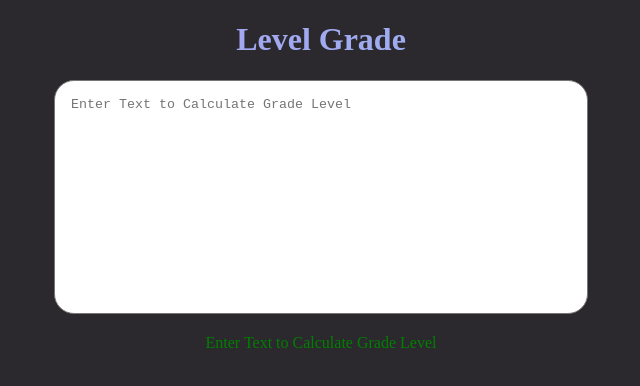
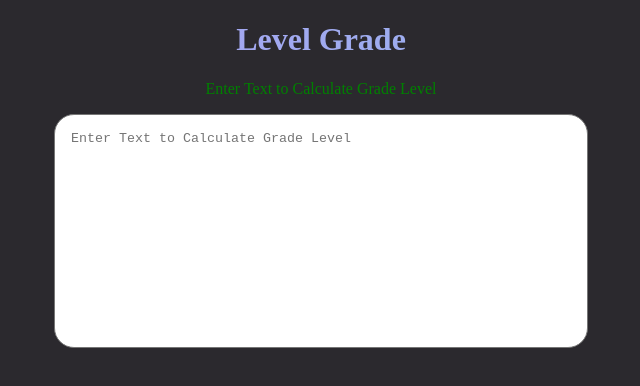
Before and after one commit to raad1masum/level-grade, a React (Create React App) app: page / in a window 1280 px wide. Shown: the top 386 px of the page, without its empty margins (319-959 px from the left). Built offline with nearby package versions, Linux system fonts and the light colour scheme; a web font is replaced by a local one.

Commit message:
move result above text area

```diff
--- a/src/components/Home.tsx
+++ b/src/components/Home.tsx
@@ -53,8 +53,8 @@ const Home = () => {
             <div className={"container"}>
                 <div className={"top"}>
                     <h1>Level Grade</h1>
+                    <p style={fleschkincaid(infoState.text)==="Invalid Text" ? {color: "red"}:{color:"green"}}>{fleschkincaid(infoState.text)}</p>
                     <textarea placeholder="Enter Text to Calculate Grade Level" onChange={onchange}></textarea>
-                    <p style={fleschkincaid(infoState.text)==="Invalid Text" ? {color: "red"}:{color:"green"}}>{fleschkincaid(infoState.text)}</p>
                 </div>
             </div>
         </>
```
